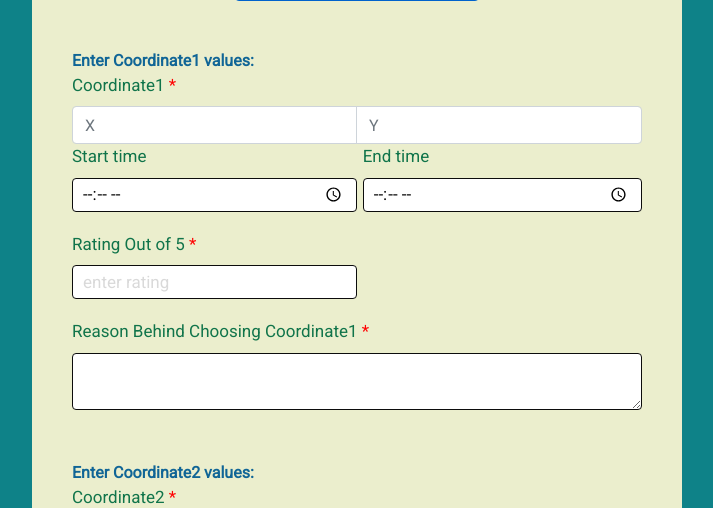
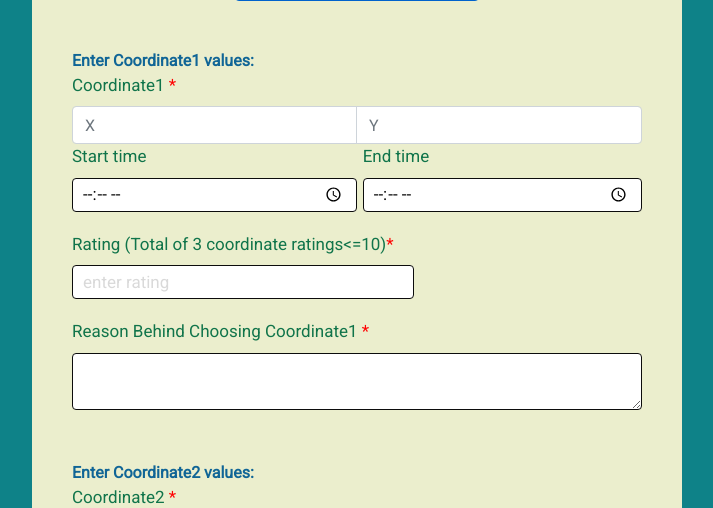
Before and after one commit to srm1071/crowdsource1, a Django app: page /register in a window 1280 px wide. Shown: the part 426-934 px from the top of the page, without its empty margins (283-996 px from the left). Run offline with Django 3.2, Linux system fonts and the light colour scheme; some libraries are stand-ins or nearby versions.

Commit message:
Update register.html

```diff
--- a/template/register.html
+++ b/template/register.html
@@ -301,9 +301,9 @@
             <input type="time" id="time" name="cor1ed" class="form-input" placeholder="enter Coordinate1">
           </div>
 
-          <div class="form-group left">
-            <label for="rating" class="label-title">Rating Out of 5 <font color="red">*</font></label>
-            <input type="number" min="1" max="5" value="" id="rating" name="rate1" class="form-input"
+          <div class="form-group extra">
+            <label for="rating" class="label-title">Rating (Total of 3 coordinate ratings<=10)<font color="red">*</font></label>
+            <input type="number" min="1" max="10" value="" id="rating" name="rate1" class="form-input rate"
               placeholder="enter rating" required="required">
           </div>
           <div class="form-group">
```
